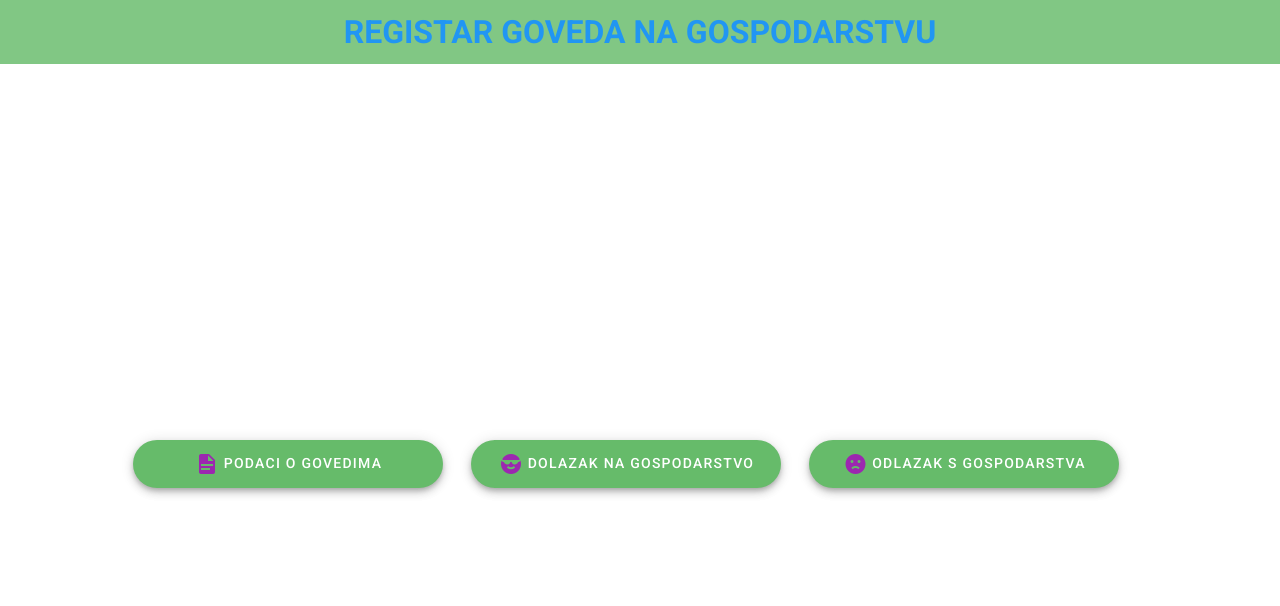
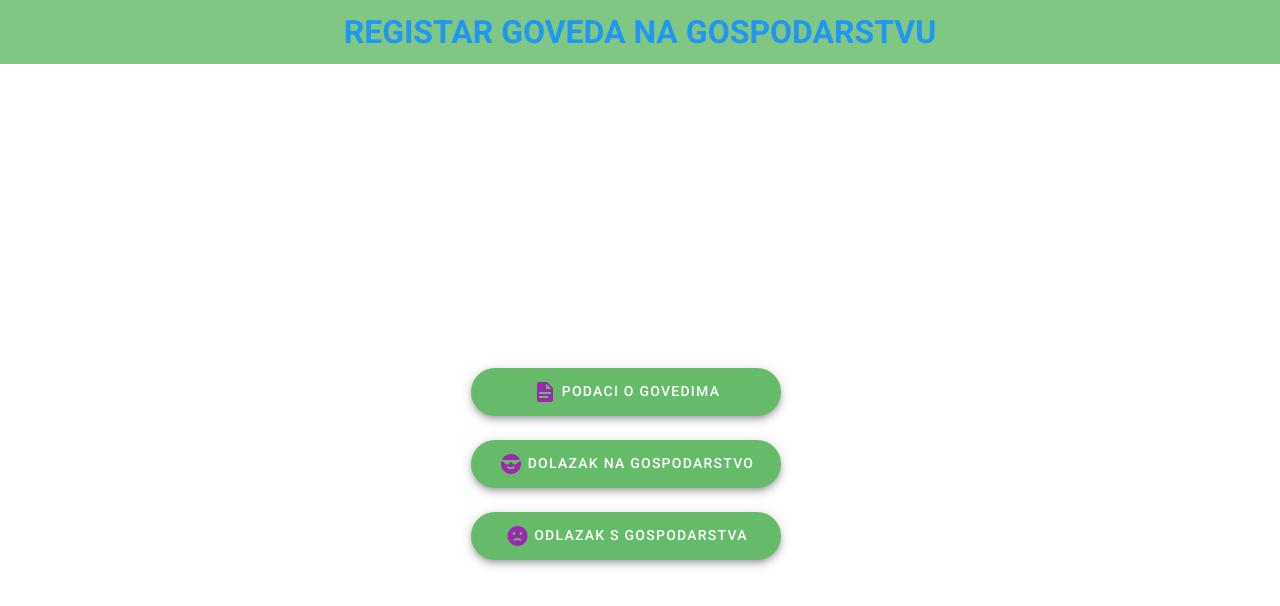
Before and after one commit to MikeleP/Frontend, a Vue app: page / in a window 1280 px wide. Shown: the top 606 px of the page. Built offline with nearby package versions, Linux system fonts and the light colour scheme.

Commit message:
Centrirani gumbovi pocetne stranice - jedan ispod drugog.

```diff
--- a/src/views/Home.vue
+++ b/src/views/Home.vue
@@ -1,8 +1,8 @@
 <template>
-  <div>
-    <v-app>
-      <div class="d-flex justify-space-around align-center fill-height mx-auto">
-        <div>
+  <v-app>
+    <v-container fill-height>
+      <v-col>
+        <v-row class="pa-3 align-center justify-center">
           <v-btn
             rounded="lg"
             color="green lighten-1"
@@ -16,8 +16,8 @@
               Podaci o govedima
             </router-link>
           </v-btn>
-        </div>
-        <div>
+        </v-row>
+        <v-row class="pa-3 align-center justify-center">
           <v-btn
             rounded="lg"
             color="green lighten-1"
@@ -31,8 +31,8 @@
               Dolazak na gospodarstvo
             </router-link>
           </v-btn>
-        </div>
-        <div>
+        </v-row>
+        <v-row class="pa-3 align-center justify-center">
           <v-btn
             rounded="lg"
             color="green lighten-1"
@@ -46,8 +46,8 @@
               Odlazak s gospodarstva
             </router-link>
           </v-btn>
-        </div>
-      </div>
-    </v-app>
-  </div>
+        </v-row>
+      </v-col>
+    </v-container>
+  </v-app>
 </template>
```
